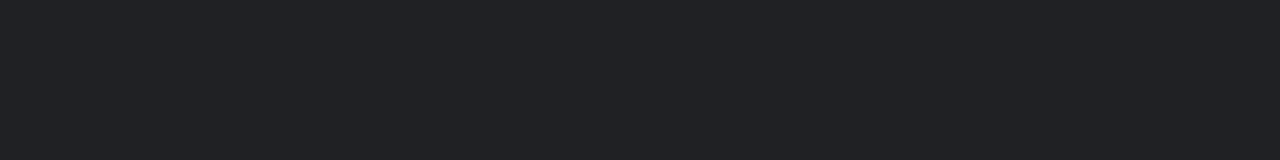
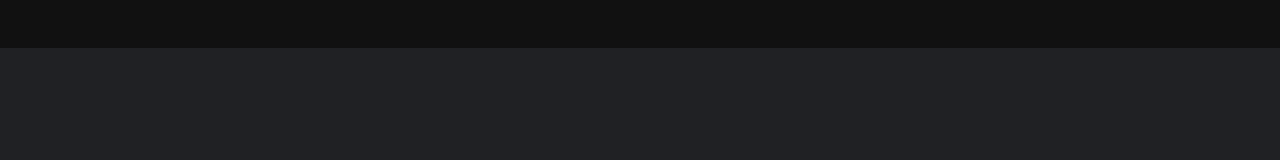
Before and after one commit to yetnx/Google-Clone, a website built with Vite: page gmail.html in a window 1280 px wide. Built offline with nearby package versions, Linux system fonts and the light colour scheme.

Commit message:
Update style.css

```diff
--- a/style.css
+++ b/style.css
@@ -95,3 +95,7 @@
   font-weight: 900;
   font-style: italic;
 }
+
+.bg-header {
+  background-color: var(--header);
+}
```
